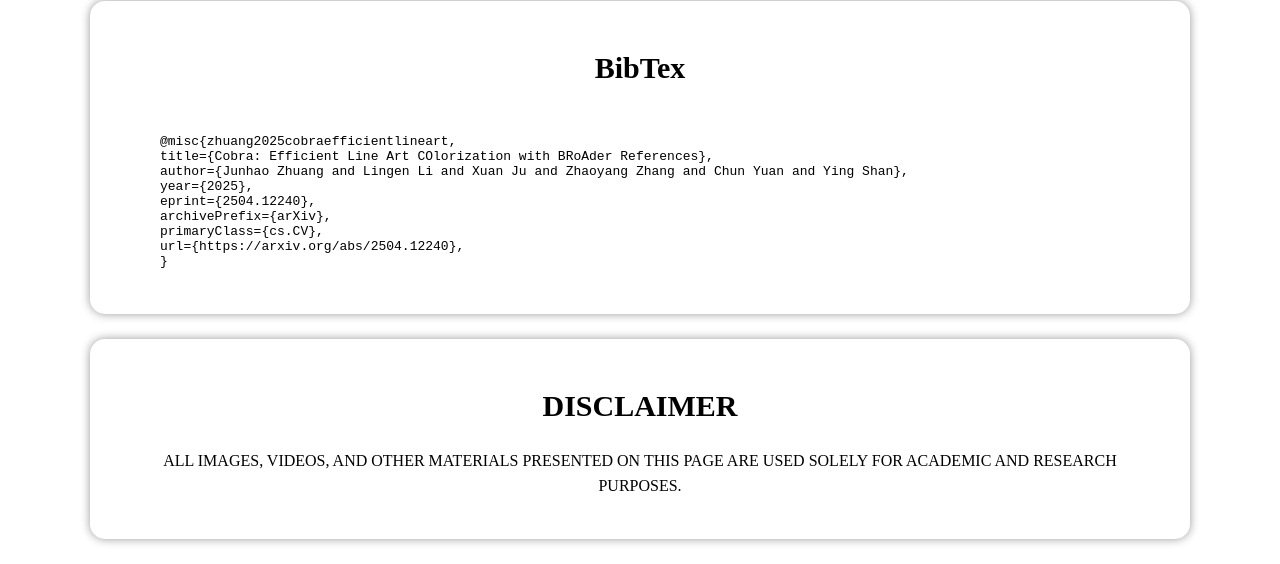
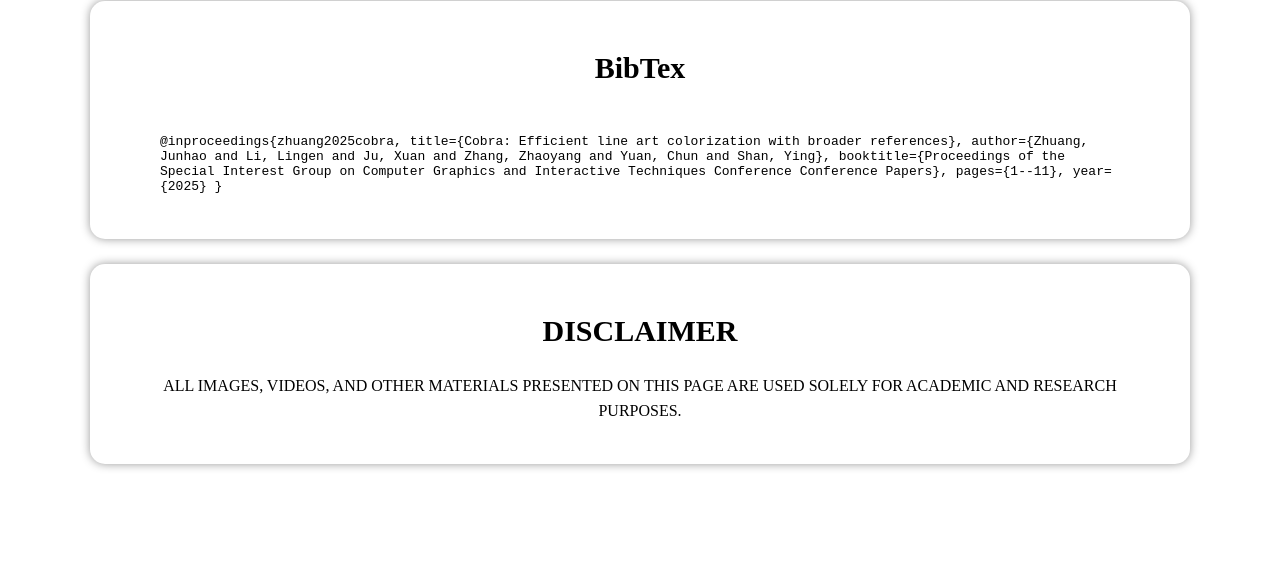
Before and after one commit to zhuang2002/zhuang2002.github.io, a Jekyll site: the page Cobra/index.html, which Jekyll copies as it is, in a window 1280 px wide and 900 px high, scrolled down 8829 px, cut to the strip 336-900 px from the top of the window. Built offline with Jekyll 4.4.1, drawn with Linux system fonts in a browser that asks for light colours; after the commit the page ends 9654 px from its top, so only the background shows below that.

Commit message:
Update index.html

```diff
--- a/Cobra/index.html
+++ b/Cobra/index.html
@@ -156,14 +156,12 @@
 
 <div class="content">
   <h2 style="text-align:center;"><strong>BibTex</strong></h2>
-  <code> <br>@misc{zhuang2025cobraefficientlineart, <br>
-      title={Cobra: Efficient Line Art COlorization with BRoAder References}, <br>
-      author={Junhao Zhuang and Lingen Li and Xuan Ju and Zhaoyang Zhang and Chun Yuan and Ying Shan}, <br>
-      year={2025}, <br>
-      eprint={2504.12240}, <br>
-      archivePrefix={arXiv}, <br>
-      primaryClass={cs.CV}, <br>
-      url={https://arxiv.org/abs/2504.12240}, <br>
+  <code> <br>@inproceedings{zhuang2025cobra,
+  title={Cobra: Efficient line art colorization with broader references},
+  author={Zhuang, Junhao and Li, Lingen and Ju, Xuan and Zhang, Zhaoyang and Yuan, Chun and Shan, Ying},
+  booktitle={Proceedings of the Special Interest Group on Computer Graphics and Interactive Techniques Conference Conference Papers},
+  pages={1--11},
+  year={2025}
 }
    </code>
 </div>
```
